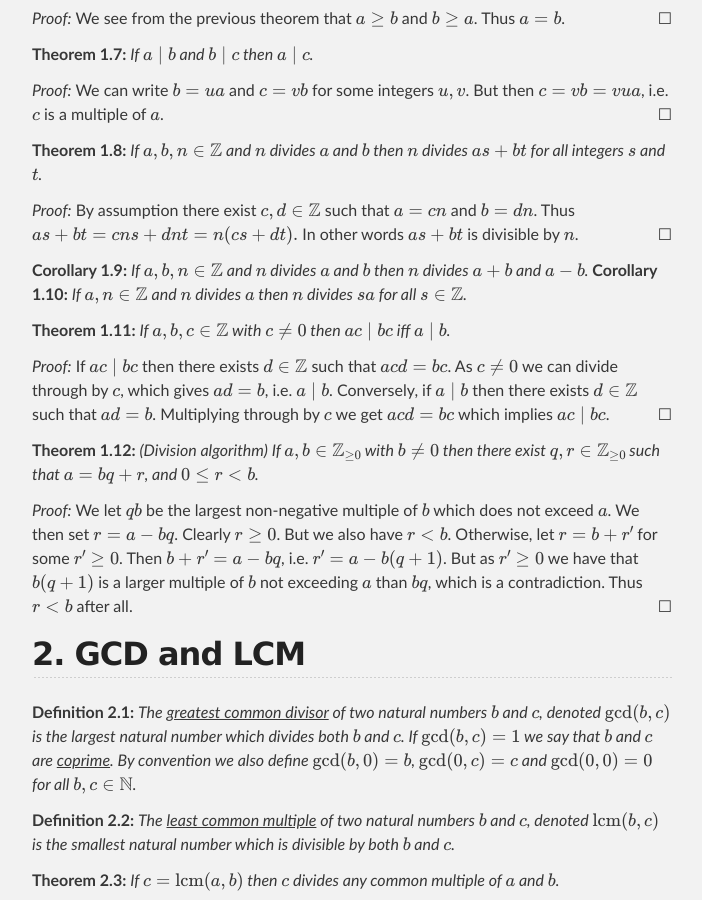
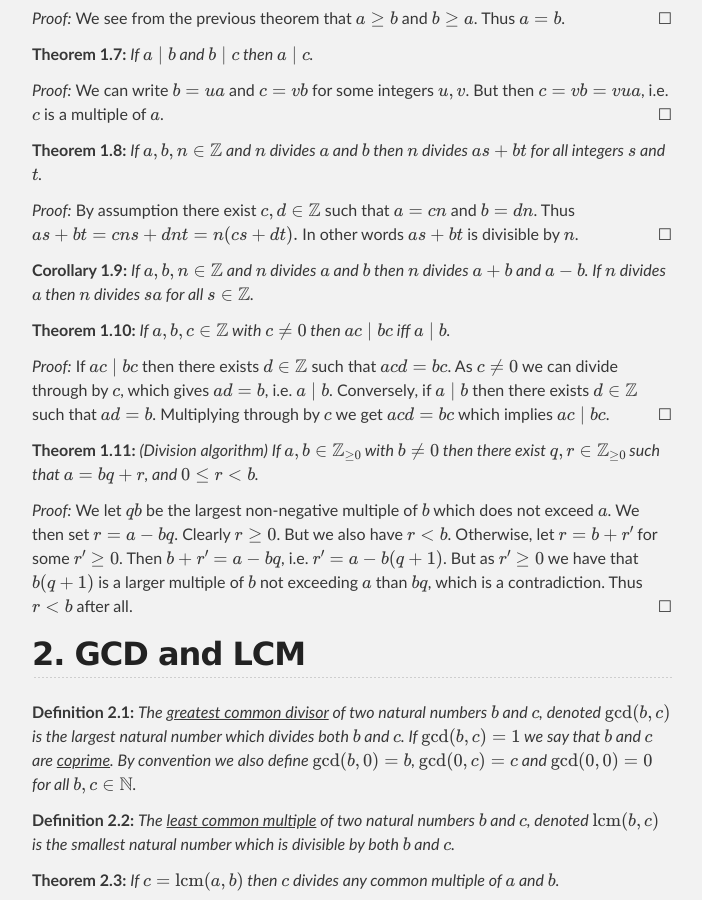
Before and after one commit to wbhart/SimpleMath, a Jekyll site: the page built from test.html, in a window 1280 px wide and 900 px high, scrolled down 714 px. Shown: the whole window, without its empty margins (288-990 px from the left). Built offline with Jekyll 4.4.1, drawn with Linux system fonts in a browser that asks for light colours; formulas are drawn with MathJax 3.

Commit message:
Update test.html

```diff
--- a/test.html
+++ b/test.html
@@ -51,10 +51,8 @@ $s$ and $t$.
 $as + bt = cns + dnt = n(cs + dt).$ In other words $as + bt$ is divisible by $n$.
 </proof>
 
-<corollary> If $a, b, n \in \Z$ and $n$ divides $a$ and $b$ then $n$ divides $a + b$ and $a - b$.
-</corollary>
-
-<corollary> If $a, n \in \Z$ and $n$ divides $a$ then $n$ divides $sa$ for all $s \in \Z$.
+<corollary> If $a, b, n \in \Z$ and $n$ divides $a$ and $b$ then $n$ divides $a + b$ and $a - b$. If $n$ divides $a$ then
+$n$ divides $sa$ for all $s \in \Z$.
 </corollary>
 
 <theorem> If $a, b, c \in \Z$ with $c \neq 0$ then $ac \;|\; bc$ iff $a \;|\; b$.
```
